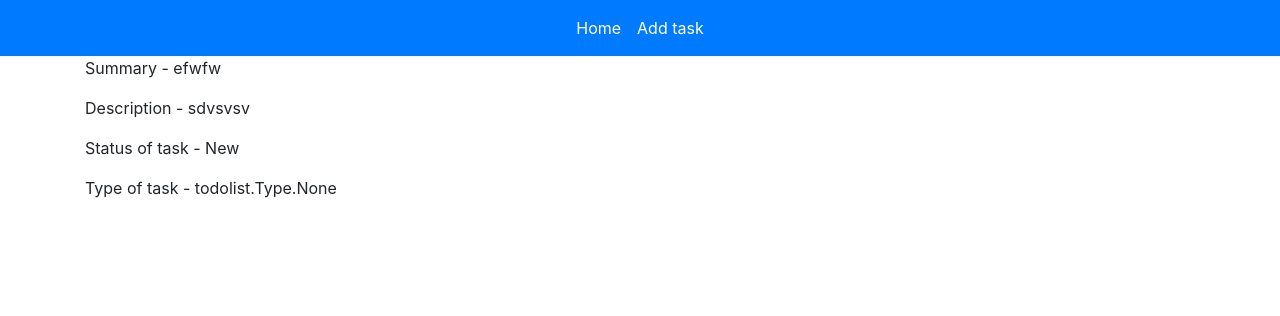
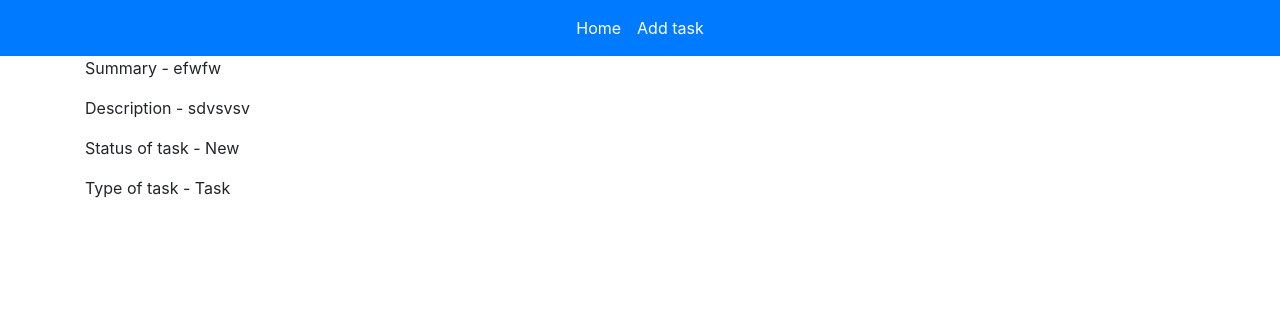
Before and after one commit to Alnazhm/homework_58_zhuldyz_kalbayeva, a Django app: page /tasks/8 in a window 1280 px wide. Shown: the top 316 px of the page. Run offline with Django 4.2, Linux system fonts and the light colour scheme; data comes from the database, SQL or seed files in the repository.

Commit message:
Изменила детальную страницу, не отображалось правильно тип задачи

```diff
--- a/app/todolist/templates/task.html
+++ b/app/todolist/templates/task.html
@@ -3,5 +3,8 @@
 <p>Summary - {{todo_task.summary}}</p>
 <p>Description - {{todo_task.description}}</p>
 <p>Status of task  -  {{todo_task.status}}</p>
-<p>Type of task -  {{todo_task.type}}</p>
+    {%for type in todo_task.type.all %}
+    <p>Type of task - {{type.name}}</p>
+      {%if not forloop.last%}
+      {% endif %}{% endfor %}
 {% endblock%}
```
